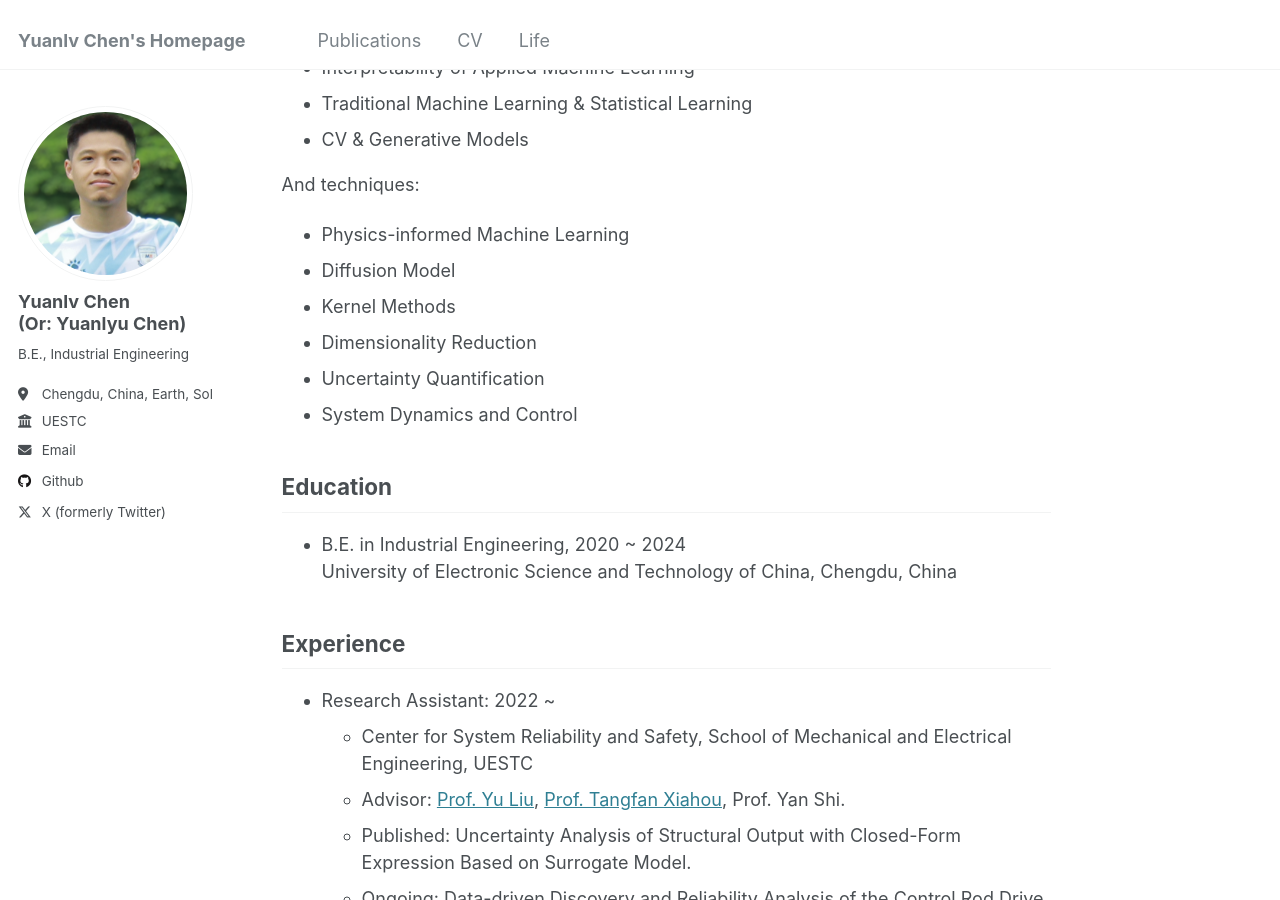
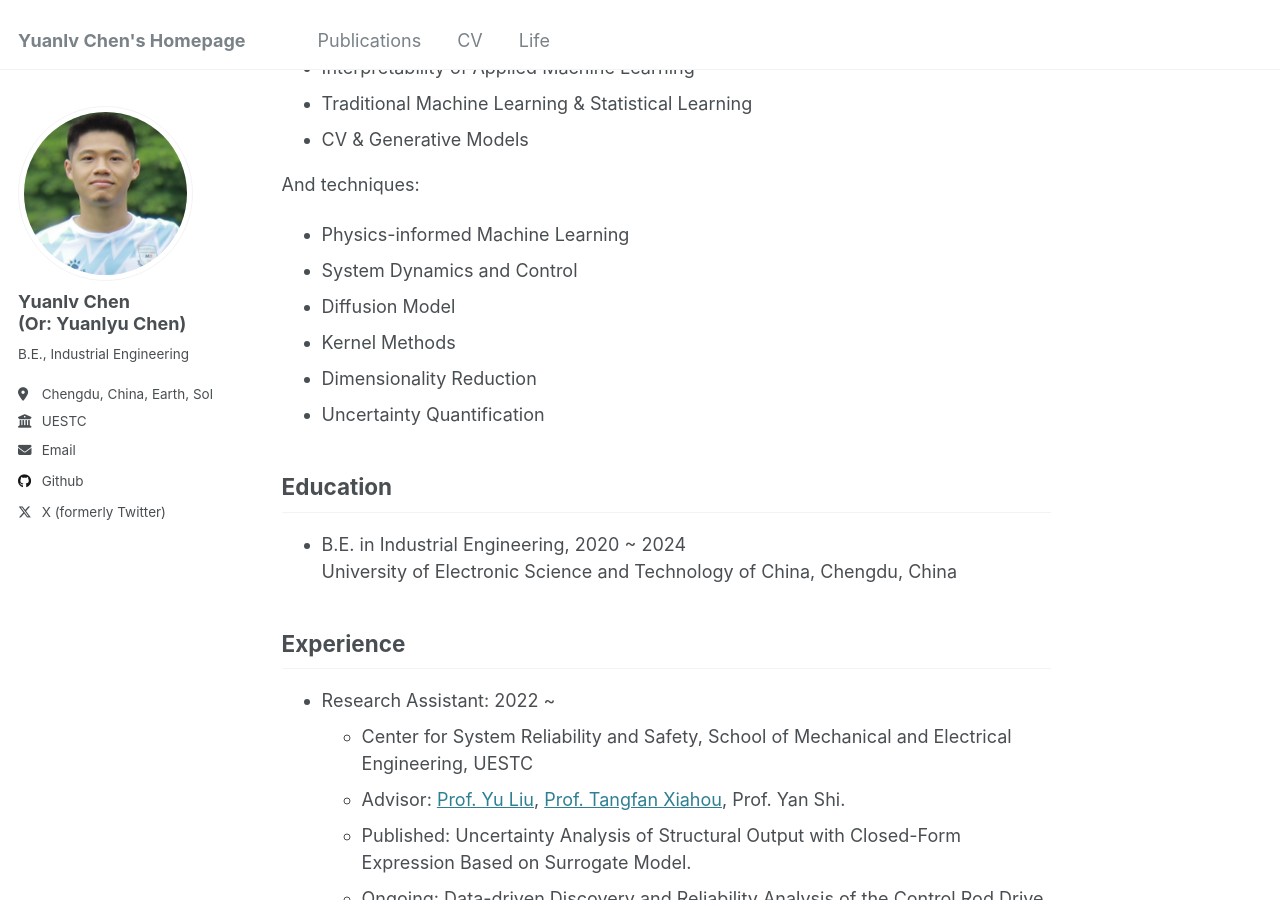
Before and after one commit to YLchen22/YLchen22.github.io, a Jekyll site: the page built from _pages/about.md, in a window 1280 px wide and 900 px high, scrolled down 548 px. Built offline with Jekyll 4.4.1, drawn with Linux system fonts in a browser that asks for light colours.

```diff
--- a/_pages/about.md
+++ b/_pages/about.md
@@ -24,11 +24,11 @@ Generally, I am open (but not limited) to the following interconnected topics:
 
 And techniques:
 * Physics-informed Machine Learning
+* System Dynamics and Control
 * Diffusion Model
 * Kernel Methods
 * Dimensionality Reduction
 * Uncertainty Quantification
-* System Dynamics and Control
 
 
 Education
```
